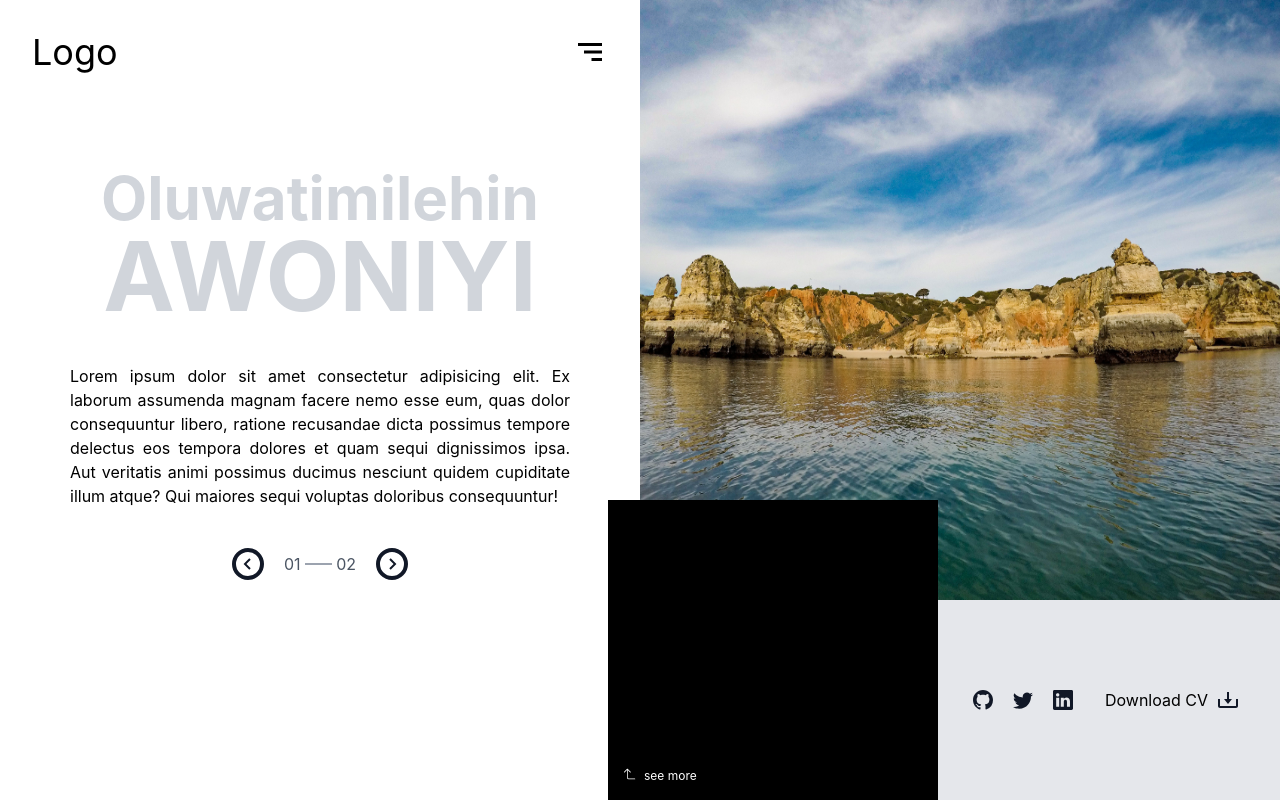
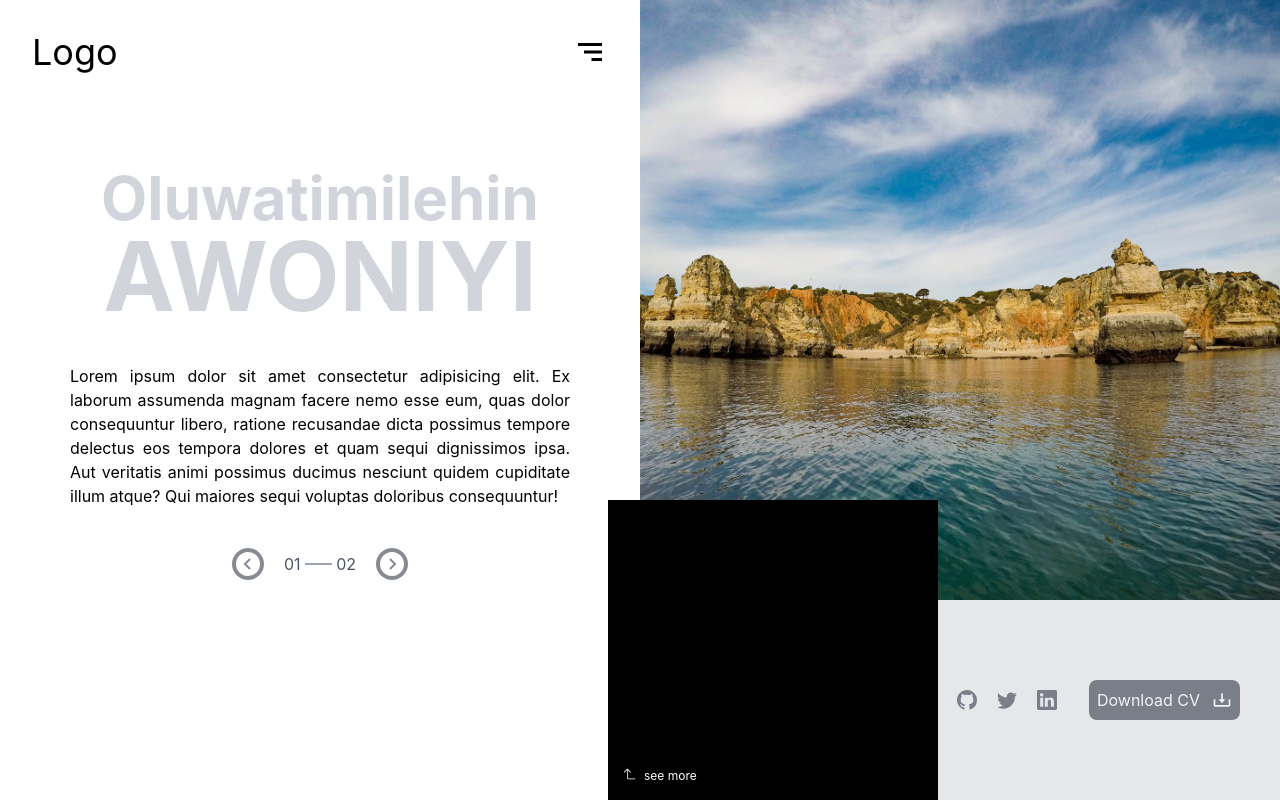
Before and after one commit to Jon-tim/port-v1, a React (Vite) app: page / in a window 1280 px wide. Built offline with nearby package versions, Linux system fonts and the light colour scheme.

Commit message:
feat: Add micro-interactions in the homepage

```diff
--- a/package.json
+++ b/package.json
@@ -16,7 +16,8 @@
     "react": "^18.2.0",
     "react-dom": "^18.2.0",
     "react-icons": "^4.7.1",
-    "react-router-dom": "^6.6.2"
+    "react-router-dom": "^6.6.2",
+    "react-social-icons": "^5.15.0"
   },
   "devDependencies": {
     "@types/react": "^18.0.26",
--- a/src/component/SingleWork.jsx
+++ b/src/component/SingleWork.jsx
@@ -5,7 +5,7 @@ function SingleWork({ figure }) {
     <motion.div
       whileHover={{ scale: 1.1 }}
       whileTap={{ scale: 0.9 }}
-      className="flex items-center justify-center w-32  h-32 bg-slate-900 p-5 rounded-lg"
+      className="flex items-center justify-center w-44  h-44 bg-slate-900 p-5 rounded-lg"
     >
       {<h1 className="text-white">{figure}</h1>}
     </motion.div>
--- a/src/pages/Home.jsx
+++ b/src/pages/Home.jsx
@@ -1,5 +1,5 @@
 import React, { useState } from "react";
-import { NavLink } from "react-router-dom";
+import { NavLink, Link } from "react-router-dom";
 import {
   BiChevronLeft,
   BiChevronRight,
@@ -67,13 +67,13 @@ function Home() {
             sequi voluptas doloribus consequuntur!
           </p>
           <div className="flex justify-center items-center gap-1 w-44 mx-auto mt-10">
-            <span className="rounded-full border-4 border-gray-900 hover:opacity-50 mr-4">
+            <span className="rounded-full border-4 border-gray-900 opacity-50 hover:opacity-100 mr-4">
               <BiChevronLeft className="cursor-pointer text-2xl text-gray-900" />
             </span>
             <p className="text-gray-600">01</p>
             <div className="h-[2px] w-[80px] bg-gray-400"></div>
             <p className="text-gray-600">02</p>
-            <span className="rounded-full border-4 border-gray-900 hover:opacity-50 ml-4">
+            <span className="rounded-full border-4 border-gray-900 hover:opacity-100 opacity-50 ml-4">
               <BiChevronRight className="cursor-pointer text-2xl text-gray-900" />
             </span>
           </div>
@@ -84,15 +84,24 @@ function Home() {
           <img src={pix} alt="nature" className="w-full h-full" />
         </div>
         <div className="bg-gray-200 w-full h-[25%] flex flex-col items-center pr-10">
-          <div className="self-end h-64 flex justify-center gap-8">
+          <div className="self-end h-64 flex justify-center items-center gap-8">
             <div className="flex items-center gap-5">
-              <BsGithub className="cursor-pointer text-gray-900 text-xl" />
-              <BsTwitter className="cursor-pointer text-gray-900 text-xl" />
-              <BsLinkedin className="cursor-pointer text-gray-900 text-xl" />
+              <a href="https://github.com/Jon-tim" target={"_blank"}>
+                <BsGithub className="cursor-pointer text-gray-900 opacity-50 hover:opacity-100 text-xl transition-opacity duration-300 ease-linear" />
+              </a>
+              <a href="https://twitter.com/Undefined_io" target={"_blank"}>
+                <BsTwitter className="cursor-pointer text-gray-900 text-xl opacity-50 hover:opacity-100 transition-opacity duration-300 ease-linear" />
+              </a>
+              <a
+                href="https://www.linkedin.com/in/oluwatimilehin-awoniyi/"
+                target={"_blank"}
+              >
+                <BsLinkedin className="cursor-pointer text-gray-900 text-xl opacity-50 hover:opacity-100 transition-opacity duration-300 ease-linear" />
+              </a>
             </div>
-            <div className="flex items-center gap-2 cursor-pointer">
+            <div className="p-2 rounded-lg flex items-center justify-center gap-3 transition-opacity duration-300 ease-linear cursor-pointer bg-gray-900  opacity-50 hover:opacity-100 active:opacity-100 text-white">
               <p>Download CV</p>
-              <BiDownload className="text-2xl text-gray-900" />
+              <BiDownload className="text-xl" />
             </div>
           </div>
         </div>
```
Also changed, not shown: 1 other file (tests, documents, lock files or other folders).
